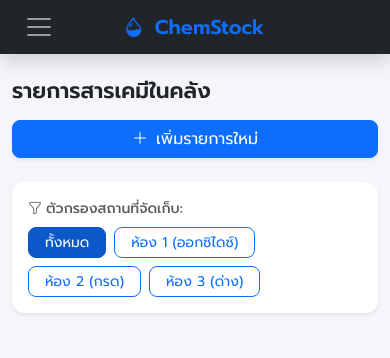
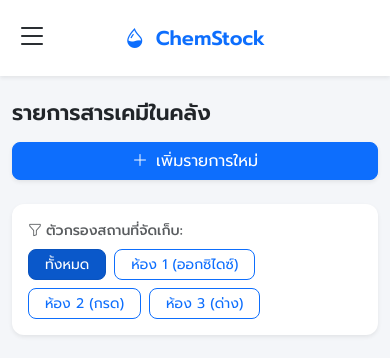
Before and after one commit to twanthongkham-creator/klangsarn, a plain HTML site: page index.html in a window 390 px wide. Drawn offline with nearby package versions, Linux system fonts and the light colour scheme; no server answers.

Commit message:
Update index.html

```diff
--- a/index.html
+++ b/index.html
@@ -11,14 +11,16 @@
 </head>
 <body>
 
-    <nav class="navbar navbar-dark bg-dark d-md-none sticky-top shadow">
+    <nav class="navbar bg-white d-md-none sticky-top shadow-sm py-2">
         <div class="container-fluid">
-            <button class="navbar-toggler border-0" type="button" data-bs-toggle="offcanvas" data-bs-target="#sidebarMenu">
-                <span class="navbar-toggler-icon"></span>
+            <button class="btn border-0 px-1" type="button" data-bs-toggle="offcanvas" data-bs-target="#sidebarMenu">
+                <i class="bi bi-list text-dark" style="font-size: 2rem;"></i>
             </button>
-            <span class="navbar-brand mb-0 h1 fw-bold text-primary">
+
+            <span class="navbar-brand mb-0 h3 fw-bold text-primary mx-auto">
                 <i class="bi bi-droplet-half me-1"></i> ChemStock
             </span>
+
             <div style="width: 40px;"></div> </div>
     </nav>
 
```
